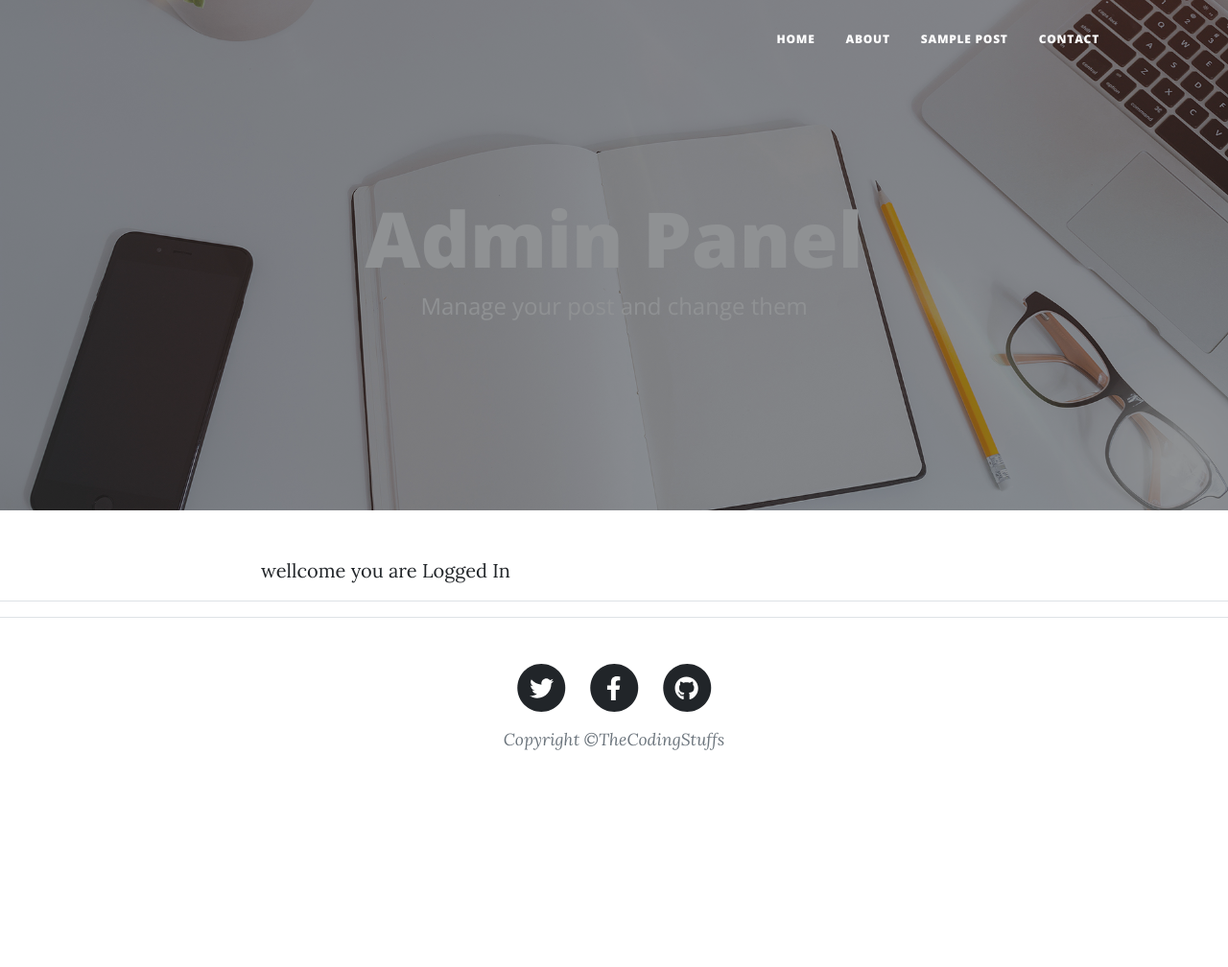
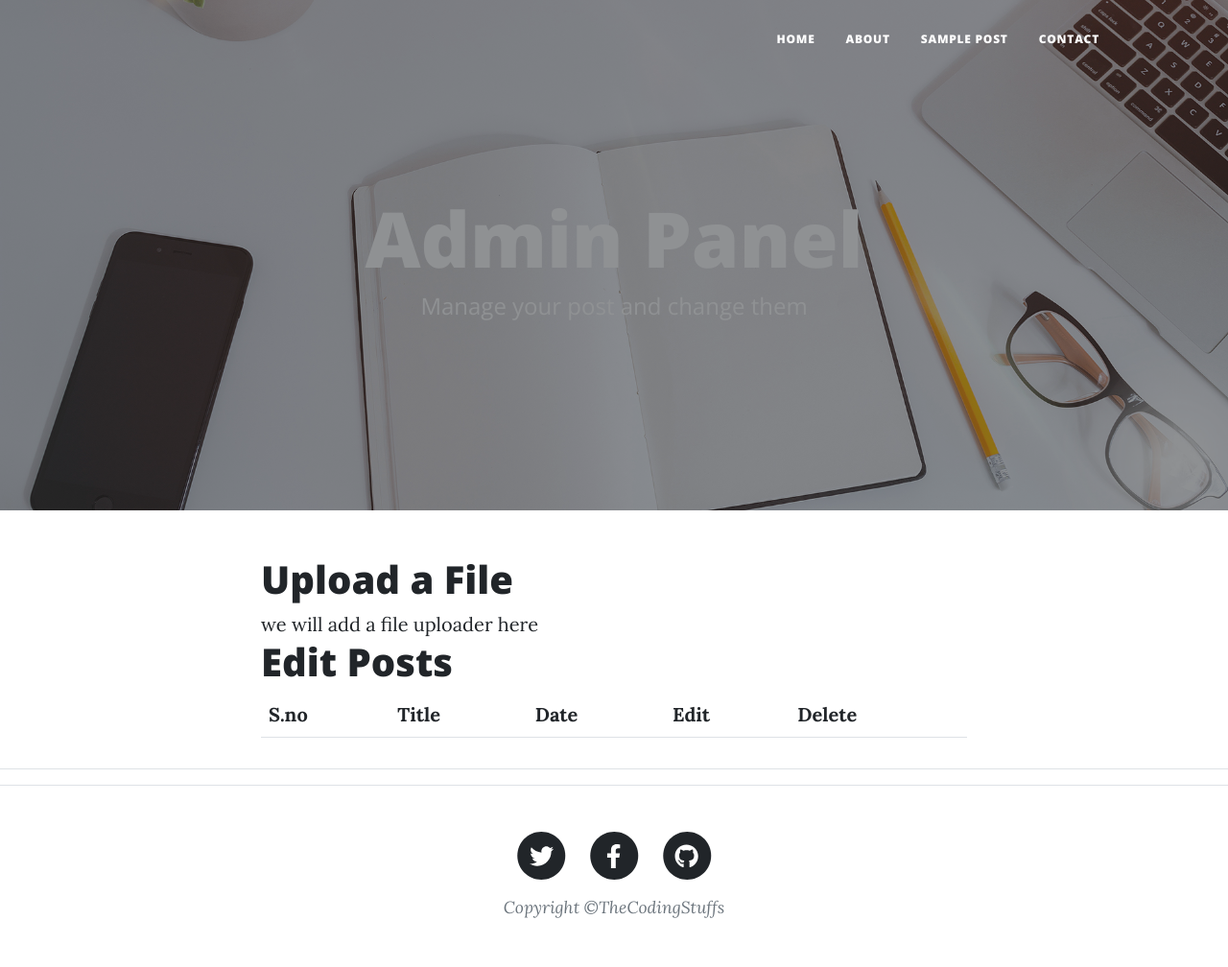
Before and after one commit to Meghavibansod/Blogsite, a Flask app: template templates/dashboard.html in a window 1280 px wide. Shown: the whole page at 96% size. Before the commit the page ends 782 px from the top, so only its background shows below. Run offline with Flask 2, Linux system fonts and the light colour scheme; the template is opened without the code that fills it, so the values that code supplies are empty; some libraries are stand-ins or nearby versions.

Commit message:
added table and button in table in dashboard

```diff
--- a/main.py
+++ b/main.py
@@ -1,4 +1,4 @@
-from flask import Flask, render_template, request
+from flask import Flask, render_template, request, session
 from flask_sqlalchemy import SQLAlchemy
 from flask_mail import Mail
 import json
@@ -64,7 +64,8 @@ def about():
 def dashboard():
 
     if ("user" in session and session['user'] == params['admin_user']) :
-     return render_template("dashboard.html", params = params)
+     posts = Posts.query.all()
+     return render_template("dashboard.html", params = params, posts= posts)
 
     if request.method=="POST":
         username = request.form.get("uname")
@@ -72,7 +73,8 @@ def dashboard():
         if (username == params["admin_user"] and userpass == params["admin_password"]):
 # set the session variable
          session["user"] = username
-         return render_template("dashboard.html", params = params)
+         posts = Posts.query.all()
+         return render_template("dashboard.html", params = params, posts= posts)
 
     return render_template("login.html", params=params)
 
--- a/templates/dashboard.html
+++ b/templates/dashboard.html
@@ -19,8 +19,36 @@
     <div class="container">
       <div class="row">
         <div class="col-lg-8 col-md-10 mx-auto">
+          <h1>Upload a File</h1>
 
-            wellcome you are Logged In
+            we will add a file uploader here
+
+          <h1>Edit Posts</h1>
+          <table class="table">
+            <thead>
+              <tr>
+                <th>S.no</th>
+                <th>Title</th>
+                <th>Date</th>
+                <th>Edit</th>
+                <th>Delete</th>
+
+              </tr>
+            </thead>
+            <tbody>
+              {% for post in posts %}
+              <tr>
+                <td>{{post.sno}}</td>
+                <td>{{post.title}}</td>
+                <td>{{post.date}}</td>
+                <td><a href="/edit/{{post.sno}}"><button class="btn btn-primary">Edit</button></a></td>
+                <td><button class="btn btn-primary">Delete</button></td>
+
+              </tr>
+
+              {% endfor %}
+            </tbody>
+          </table>
 
         </div>
       </div>
```
